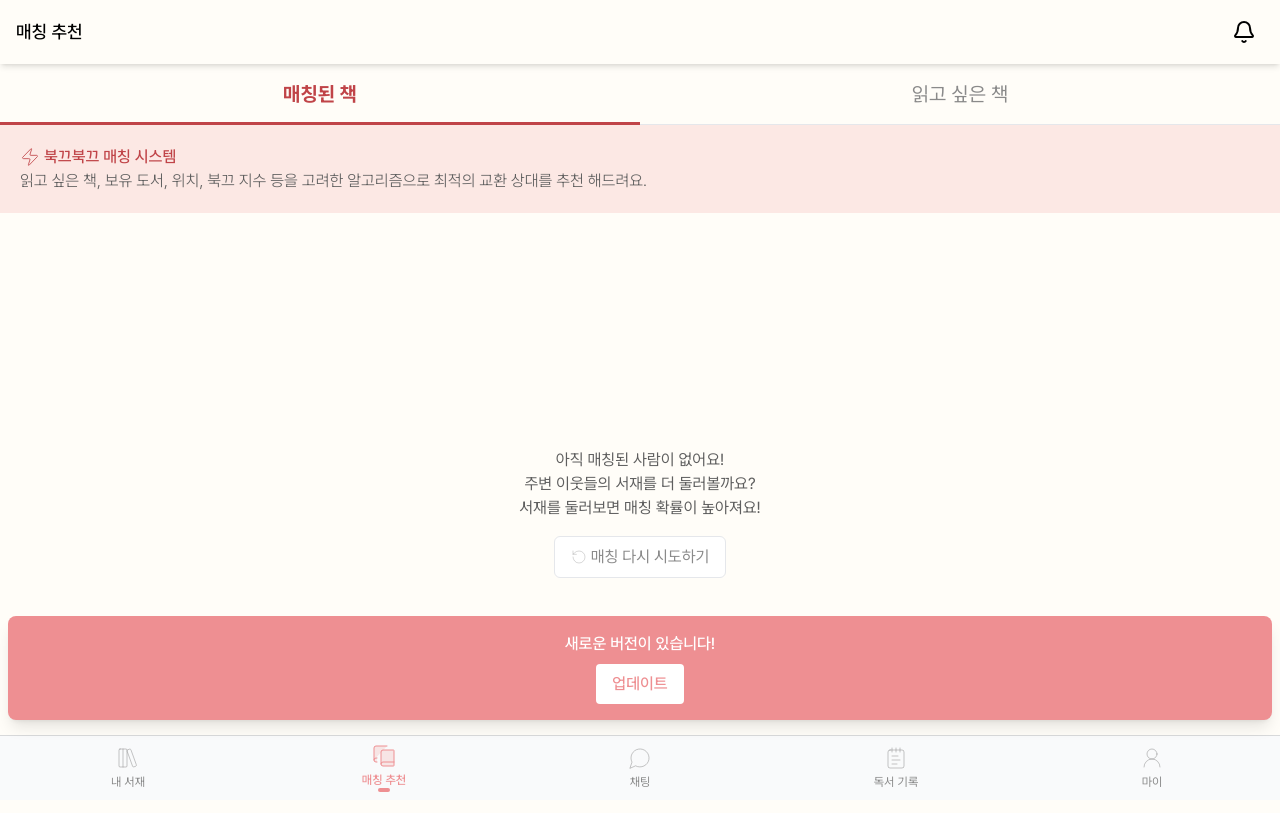
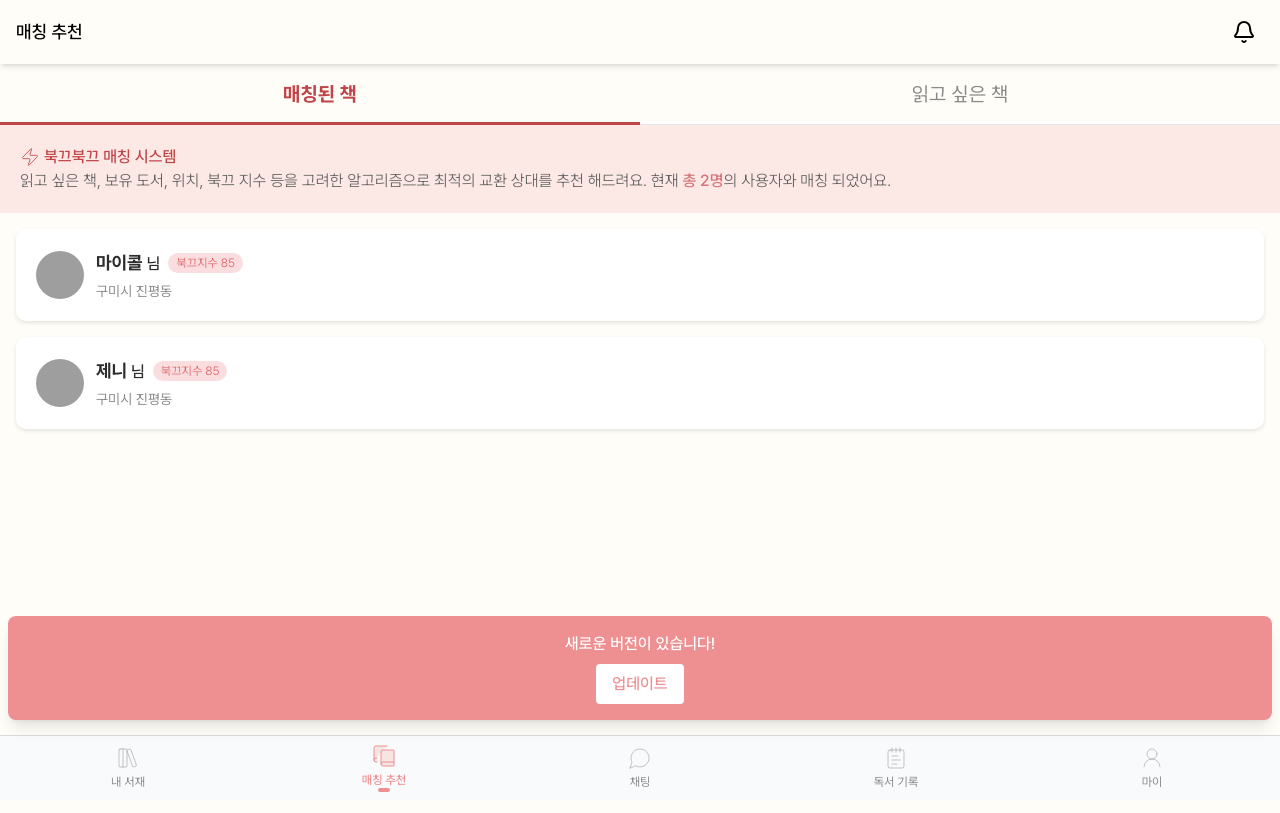
Before and after one commit to SubiHwang/book-shy, a React (Vite) app in the folder bookshy/: page /matching in a window 1280 px wide. Built offline with nearby package versions, Linux system fonts and the light colour scheme; grey boxes are pictures that could not be loaded.

Commit message:
💄 feat: 매칭 카드 컴포넌트 디자인

```diff
--- a/bookshy/src/components/Matching/MatchRecommend/MatchingList.tsx
+++ b/bookshy/src/components/Matching/MatchRecommend/MatchingList.tsx
@@ -5,7 +5,6 @@ import MatchingListCard from '@/components/Matching/MatchRecommend/MatchingListC
 const MatchingList: FC<MatchingListProps> = ({ matchings }) => {
   return (
     <div>
-      <h1>매칭 목록</h1>
       <div>
         {matchings.map((matching) => (
           <MatchingListCard
--- a/bookshy/src/components/Matching/MatchRecommend/MatchingListCard.tsx
+++ b/bookshy/src/components/Matching/MatchRecommend/MatchingListCard.tsx
@@ -3,9 +3,34 @@ import { MatchingCardProps } from '@/types/Matching';
 
 const MatchingListCard: FC<MatchingCardProps> = ({ matching }) => {
   return (
-    <div>
-      <h1>{matching.name}</h1>
+    <div className="flex flex-col card m-4 p-4">
+      <div className="flex items-center gap-3">
+        <div className="w-12 h-12 overflow-hidden">
+          <img
+            src={matching.profileImage || '#'}
+            alt={matching.name}
+            className="w-full h-full object-cover rounded-full"
+          />
+        </div>
+
+        <div className="flex flex-col justify-center">
+          <div className="flex items-center gap-2">
+            <div className="text-light-text">
+              <span className="text-lg font-bold">{matching.name}</span>
+              <span className="text-md font-medium"> 님</span>
+            </div>
+
+            <div className="badge bg-primary-light/30">
+              <p className="text-primary">북끄지수 {matching.shyScore}</p>
+            </div>
+          </div>
+          <div className="text-sm text-light-text-muted mt-1">
+            <p>{matching.location}</p>
+          </div>
+        </div>
+      </div>
     </div>
   );
 };
+
 export default MatchingListCard;
--- a/bookshy/src/index.css
+++ b/bookshy/src/index.css
@@ -41,3 +41,14 @@ body, #root {
 ::-webkit-scrollbar-button {
   display: none;
 }
+
+.card {
+  background-color: #FFFFFF;
+  border-radius: 10px;
+  box-shadow: 0 2px 4px rgba(0, 0, 0, 0.1);
+  padding: 20px;
+}
+
+.badge {
+  @apply flex justify-center items-center px-2 py-0.5 rounded-full font-light text-xs text-center;
+}
--- a/bookshy/src/pages/matching/MatchingRecommend.tsx
+++ b/bookshy/src/pages/matching/MatchingRecommend.tsx
@@ -7,26 +7,26 @@ import Loading from '@/components/common/Loading';
 
 const MatchingRecommend: FC = () => {
   const dummyData: MatchingRecommendation[] = [
-    // {
-    //   id: 1,
-    //   name: '마이콜',
-    //   profileImage: '/images/profile.png',
-    //   matchingPercent: 85,
-    //   shyScore: 85,
-    //   location: '구미시 진평동',
-    //   myWishBooks: ['이기적 유전자', '자존감 수업', '어떻게 원하는 것을 얻는가'],
-    //   theirBooks: ['호모데우스', '정의란 무엇인가'],
-    // },
-    // {
-    //   id: 2,
-    //   name: '제니',
-    //   profileImage: '/images/profile.png',
-    //   matchingPercent: 65,
-    //   shyScore: 85,
-    //   location: '구미시 진평동',
-    //   myWishBooks: ['이기적 유전자'],
-    //   theirBooks: ['호모데우스'],
-    // },
+    {
+      id: 1,
+      name: '마이콜',
+      profileImage: '/images/profile.png',
+      matchingPercent: 85,
+      shyScore: 85,
+      location: '구미시 진평동',
+      myWishBooks: ['이기적 유전자', '자존감 수업', '어떻게 원하는 것을 얻는가'],
+      theirBooks: ['호모데우스', '정의란 무엇인가'],
+    },
+    {
+      id: 2,
+      name: '제니',
+      profileImage: '/images/profile.png',
+      matchingPercent: 65,
+      shyScore: 85,
+      location: '구미시 진평동',
+      myWishBooks: ['이기적 유전자'],
+      theirBooks: ['호모데우스'],
+    },
   ];
   const [isLoading, setIsLoading] = useState<boolean>(false);
 
@@ -48,7 +48,15 @@ const MatchingRecommend: FC = () => {
         </div>
         <p className="text-light-text-secondary font-light">
           읽고 싶은 책, 보유 도서, 위치, 북끄 지수 등을 고려한 알고리즘으로 최적의 교환 상대를 추천
-          해드려요.
+          해드려요.{' '}
+          {dummyData.length > 0 ? (
+            <span>
+              현재 <span className="text-primary-accent font-medium">총 {dummyData.length}명</span>
+              의 사용자와 매칭 되었어요.
+            </span>
+          ) : (
+            <span>현재 매칭된 사용자가 없어요.</span>
+          )}
         </p>
       </div>
       {isLoading ? (
```
